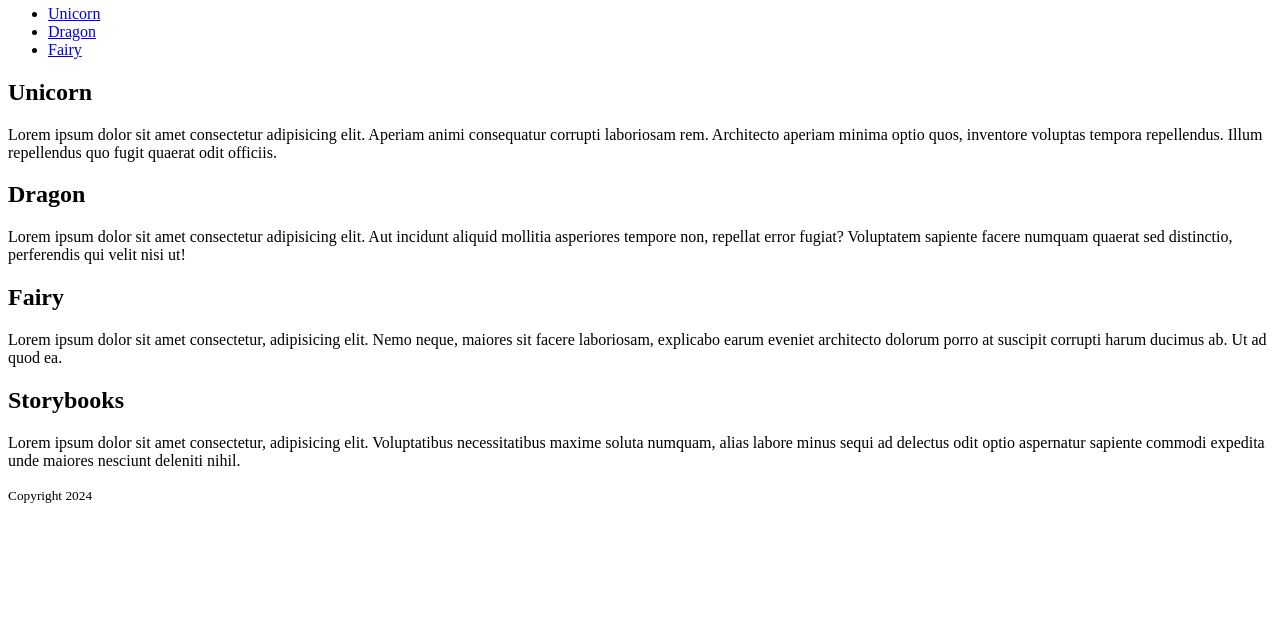
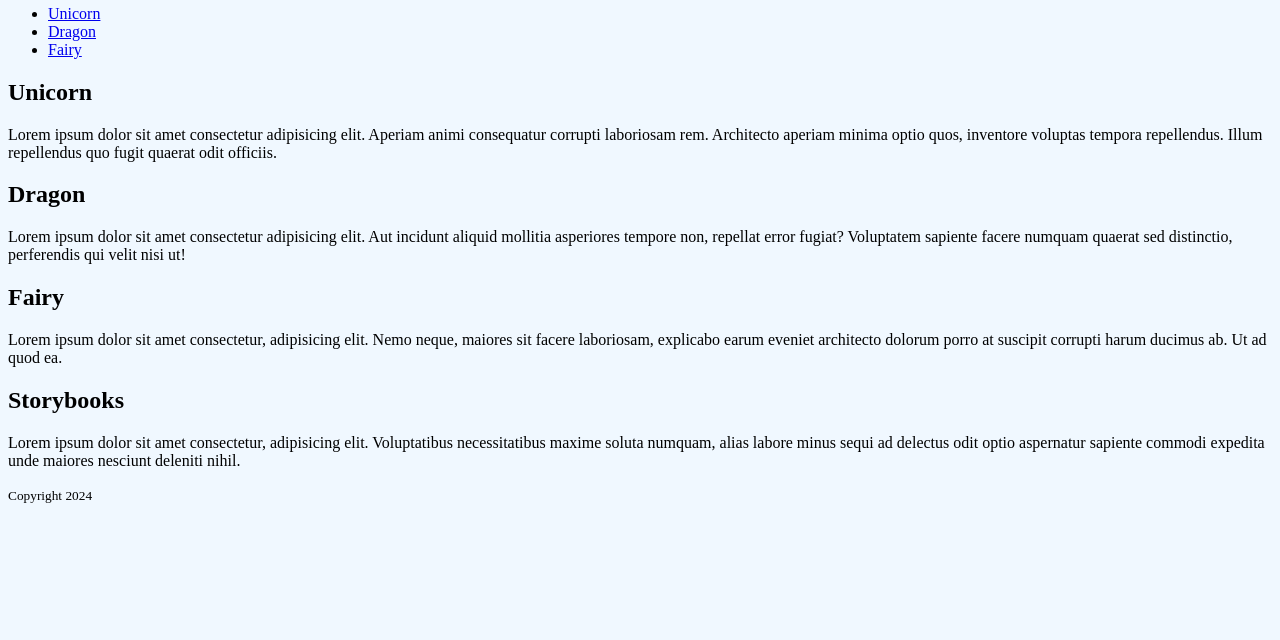
Before and after one commit to ccarra1/mythical-creatures, a plain HTML site: page index.html in a window 1280 px wide. Shown: the part 160-800 px from the top of the page. Drawn offline with Linux system fonts and the light colour scheme.

Commit message:
Add stylesheet
added styesheet

```diff
--- a/index.html
+++ b/index.html
@@ -3,6 +3,7 @@
 <head>
     <meta charset="UTF-8">
     <meta name="viewport" content="width=device-width, initial-scale=1.0">
+    <link rel="stylesheet" href="style.css">
     <title>Mythical Creatures</title>
 </head>
 <body>
--- /dev/null
+++ b/style.css
@@ -0,0 +1,17 @@
+/* CSS by Christina */
+/* -------------------- IMPORTED FONTS -------------------------------------- */
+
+/*-------------------- CSS REST ---------------------------------------------------*/
+
+/* -------------------- ROOT VARIABLES --------------------------------------- */
+
+/* --------------------GLOBAL STYLES (mobile first/small) --------------------*/
+html {
+    background-color: aliceblue;
+}
+
+/*-------------------- MEDIA QUERY (medium) --------------------------------*/
+
+/*-------------------- MEDIA QUERY (large) ------------------------------------*/
+
+/*-------------------- MEDIA QUERY (xl) ---------------------------------------*/
```
